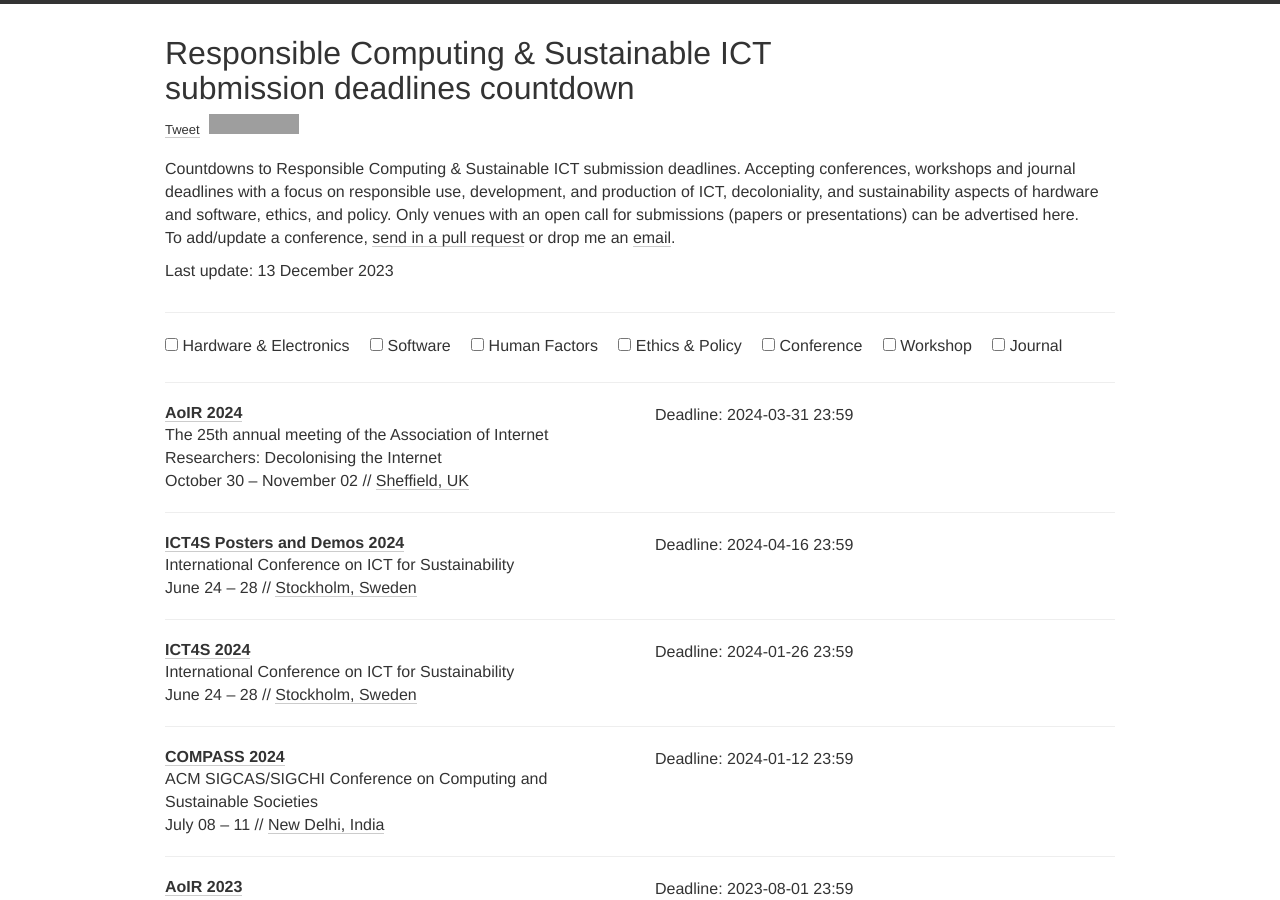
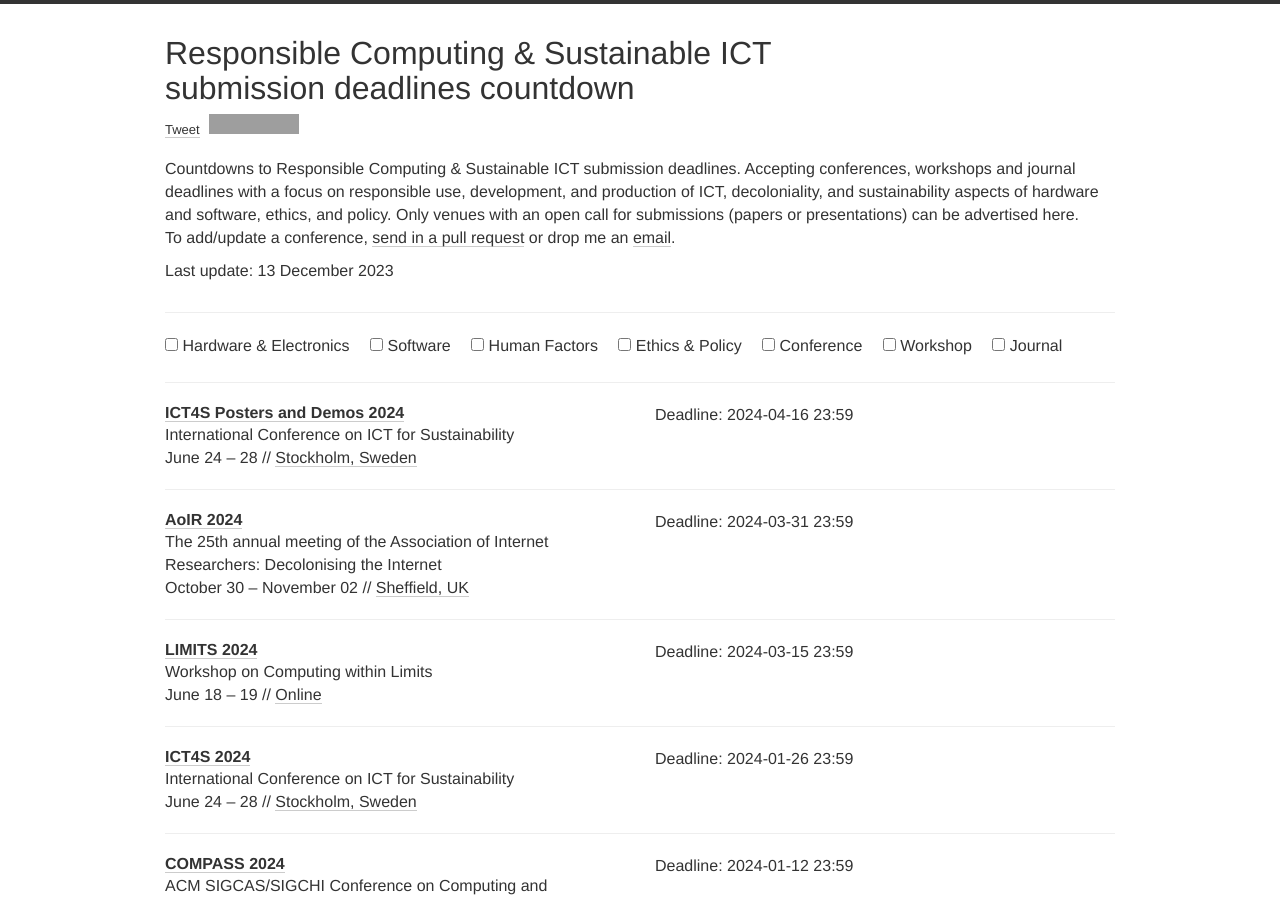
Before and after one commit to responsible-computing/responsible-computing.github.io, a Jekyll site: the page built from index.html, in a window 1280 px wide and 900 px high. Built offline with Jekyll 4.4.1, drawn with Linux system fonts in a browser that asks for light colours; nearby versions of some CDN libraries; comment, search, counter and statistics services are not loaded; grey boxes are pictures that could not be loaded.

Commit message:
added LIMITS

```diff
--- a/_data/conferences.yml
+++ b/_data/conferences.yml
@@ -2,6 +2,16 @@
 # Workshops and Conferences
 
 ## 2024
+
+- name: ICT4S Posters and Demos
+  year: 2024
+  date: "June 24 – 28"
+  description: "International Conference on ICT for Sustainability"
+  link: https://conf.researchr.org/home/ict4s-2024
+  deadline:
+    - "2024-04-16 23:59"
+  place: Stockholm, Sweden
+  tags: [HARD, SOFT, ETPO, CONF]
 
 - name: AoIR
   year: 2024
@@ -13,15 +23,15 @@
   place: Sheffield, UK
   tags: [HUCO, ETPO, SHOP]
 
-- name: ICT4S Posters and Demos
+- name: LIMITS
   year: 2024
-  date: "June 24 – 28"
-  description: "International Conference on ICT for Sustainability"
-  link: https://conf.researchr.org/home/ict4s-2024
+  date: "June 18 – 19"
+  description: "Workshop on Computing within Limits"
+  link: https://computingwithinlimits.org/
   deadline:
-    - "2024-04-16 23:59"
-  place: Stockholm, Sweden
-  tags: [HARD, SOFT, ETPO, CONF]
+    - "2024-03-15 23:59"
+  place: Online
+  tags: [HARD, SOFT, ETPO, SHOP]
 
 - name: ICT4S
   year: 2024
```
